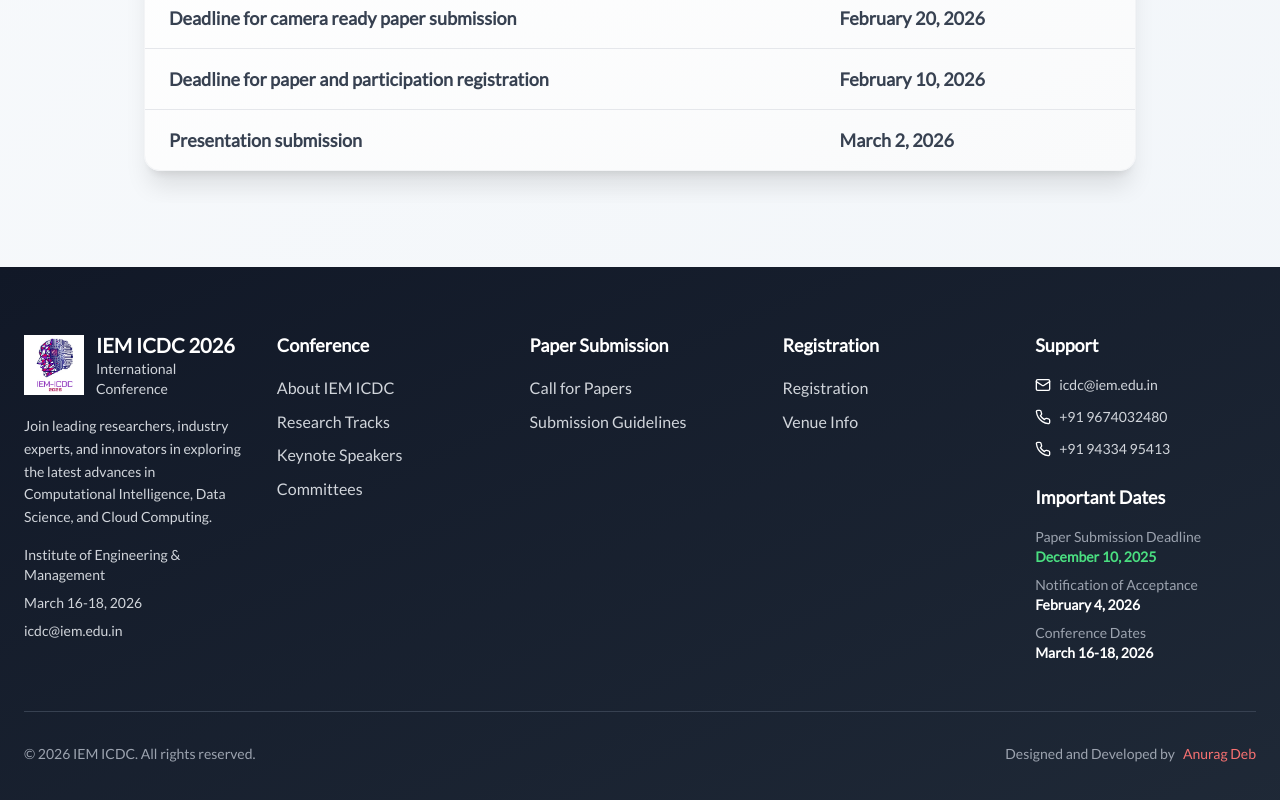
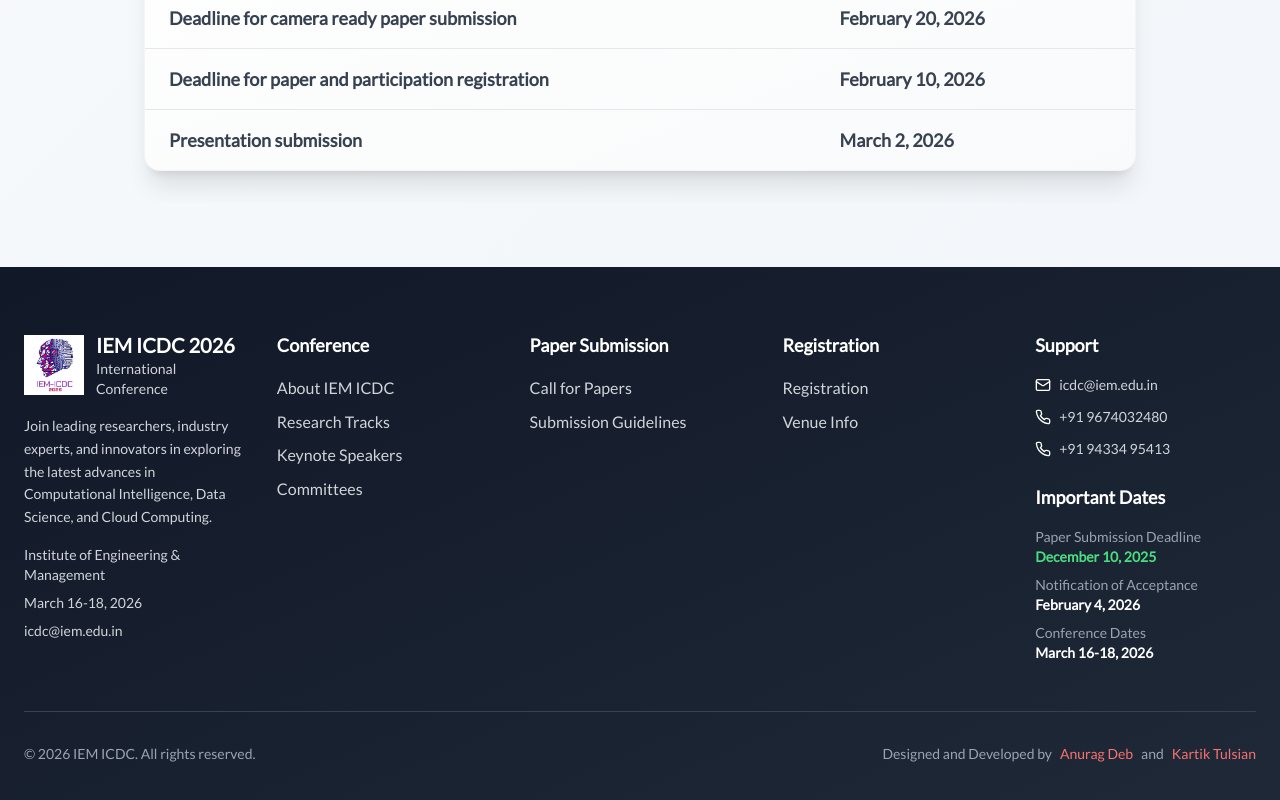
Before and after one commit to iemaserver/iemicdc, a Next.js app: page / in a window 1280 px wide. Shown: the part 3550-4350 px from the top of the page. Built offline with nearby package versions, Linux system fonts and the light colour scheme.

Commit message:
Minor fixes

```diff
--- a/src/components/Footer.tsx
+++ b/src/components/Footer.tsx
@@ -138,6 +138,10 @@
               <Link href="https://linkedin.com/in/debanurag" target="_blank" className="text-red-400 hover:text-red-300 transition-colors">
                 Anurag Deb
               </Link>
+              <span>and</span>
+              <Link href="http://linkedin.com/in/kartik-tulsian-682a6128a/" target="_blank" className="text-red-400 hover:text-red-300 transition-colors">
+                Kartik Tulsian
+              </Link>
             </div>
           </div>
         </div>
```
